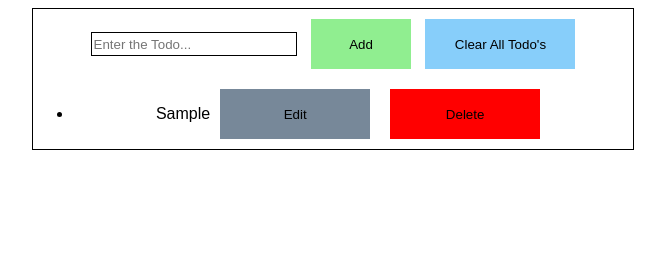
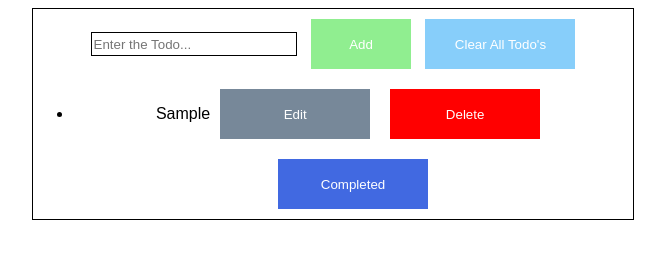
Before and after one commit to sameem420/JS-ToDoApp, a plain HTML site: page index.html in a window 1280 px wide. Both pictures are taken after typing "Sample" into the empty fields and a click on the button "Add". Shown: the whole page, without its empty margins (307-972 px from the left). Drawn offline with Linux system fonts and the light colour scheme; a web font is replaced by a local one.

Commit message:
Update style.css

```diff
--- a/app.js
+++ b/app.js
@@ -8,6 +8,7 @@ function AddTodoItem() {
         var todoItemText = document.createTextNode(todoItemValue);
         var editButton = document.createElement("button");
         var deleteButton = document.createElement("button");
+        var completeButton = document.createElement("button");
 
         todoItem.value = "";
         editButton.innerText = "Edit";
@@ -16,11 +17,14 @@ function AddTodoItem() {
         deleteButton.innerText = "Delete";
         deleteButton.className = "deleteBtn";
         deleteButton.setAttribute("onclick","deleteTodoItem(this)");
+        completeButton.innerText = "Completed";
+        completeButton.className = "completeBtn";
 
         li.appendChild(todoItemText);
         myTodoList.appendChild(li);
         li.appendChild(editButton);
         li.appendChild(deleteButton);
+        li.appendChild(completeButton);
     }
     else {
         alert("Please enter some value to Add!");
--- a/style.css
+++ b/style.css
@@ -27,6 +27,7 @@
     border: none;
     width: 100px;
     margin: 10px;
+    color: white;
 }
 
 #clearBtn {
@@ -34,6 +35,7 @@
     height: 50px;
     border: none;
     width: 150px;
+    color: white;
 }
 
 .editBtn {
@@ -42,6 +44,7 @@
     border: none;
     width: 150px;
     margin: 10px;
+    color: white;
 }
 
 .deleteBtn {
@@ -50,4 +53,14 @@
     border: none;
     width: 150px;
     margin: 10px;
+    color: white;
 }
+
+.completeBtn {
+    background-color: royalblue;
+    height: 50px;
+    border: none;
+    width: 150px;
+    margin: 10px;
+    color: white;
+}
```
